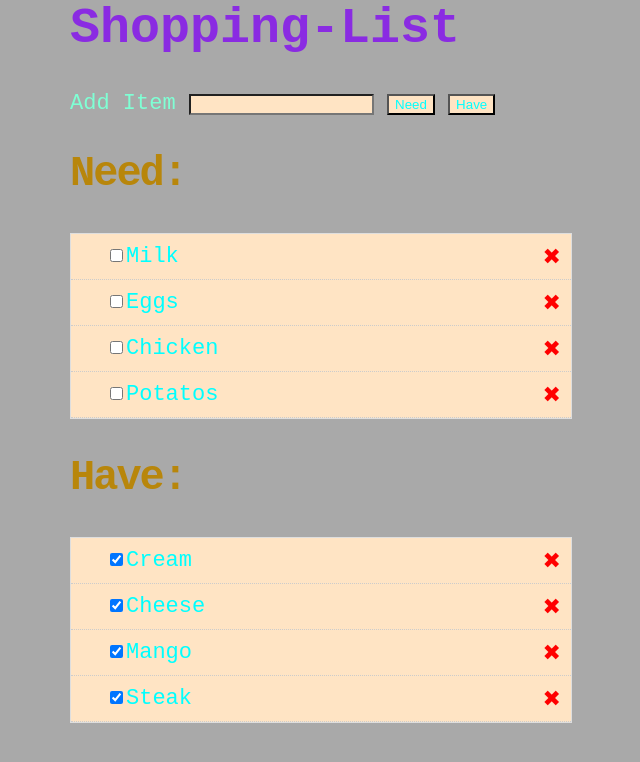
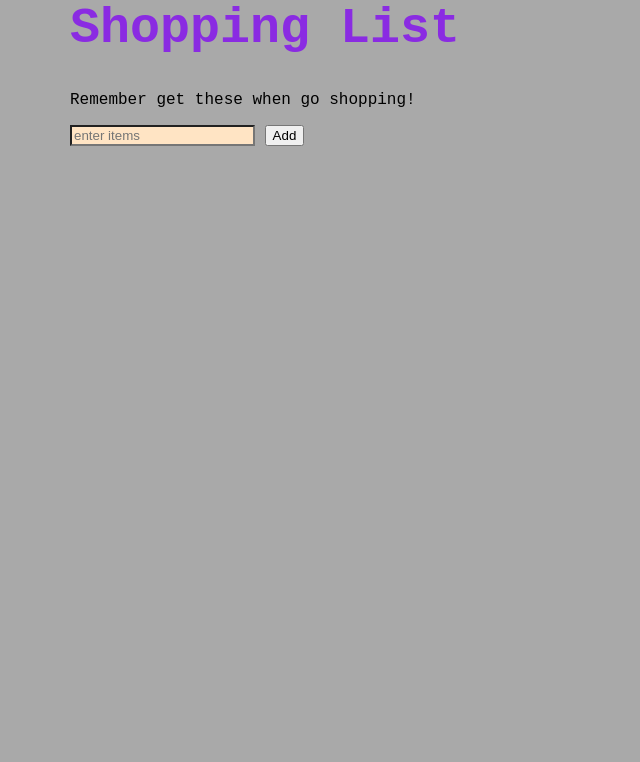
Before and after one commit to faragaudan/shopping-list, a plain HTML site: page index.html in a window 1280 px wide. Shown: the whole page, without its empty margins (270-910 px from the left). Drawn offline with Linux system fonts and the light colour scheme.

Commit message:
change HTML structure

```diff
--- a/index.html
+++ b/index.html
@@ -7,47 +7,12 @@
     <link rel="stylesheet" href="shopping.css" />
   </head>
   <body>
-    <h1>Shopping-List</h1>
-    <form action="add" method="get">
-      <label for="">Add Item</label>
-      <input type="text" name="item" />
-      <input id="addNeed" type="submit" value="Need" />
-      <input id="addHave" type="submit" value="Have" />
-    </form>
-    <h2>Need:</h2>
-    <ul class="list">
-      <li>
-        <input type="checkbox" name="item" />Milk <a href="#">&#10006;</a>
-      </li>
-      <li>
-        <input type="checkbox" name="item" />Eggs <a href="#">&#10006;</a>
-      </li>
-      <li>
-        <input type="checkbox" name="item" />Chicken <a href="#">&#10006;</a>
-      </li>
-      <li>
-        <input type="checkbox" name="item" />Potatos <a href="#">&#10006;</a>
-      </li>
-    </ul>
-    <h2>Have:</h2>
-    <ul class="list">
-      <li>
-        <input type="checkbox" name="item" checked />Cream
-        <a href="#">&#10006;</a>
-      </li>
-      <li>
-        <input type="checkbox" name="item" checked />Cheese
-        <a href="#">&#10006;</a>
-      </li>
-      <li>
-        <input type="checkbox" name="item" checked />Mango
-        <a href="#">&#10006;</a>
-      </li>
-      <li>
-        <input type="checkbox" name="item" checked />Steak
-        <a href="#">&#10006;</a>
-      </li>
-    </ul>
+    <div class="container">
+      <h1>Shopping List</h1>
+      <p id="intro">Remember get these when go shopping!</p>
+      <input id="userinput" type="text" placeholder="enter items" />
+      <button id="enter">Add</button>
+    </div>
     <script src="shoppinj.js"></script>
   </body>
 </html>
```
